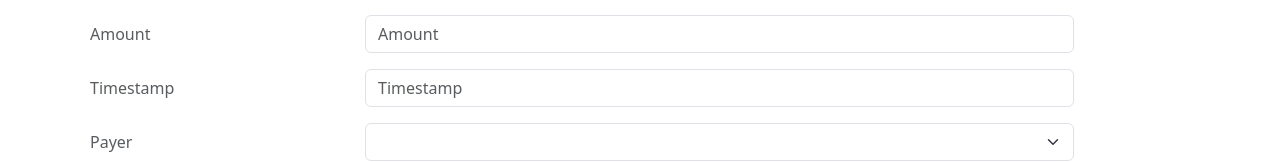
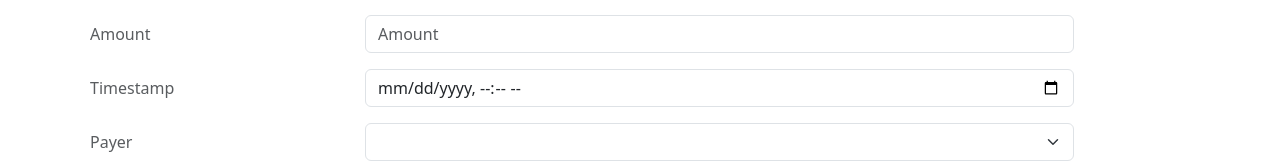
Before and after one commit to filipmilanov/EasyFlat, an Angular app in the folder frontend/: page /#/finance/expense/create in a window 1280 px wide. Shown: the part 234-396 px from the top of the page. Built offline with nearby package versions, Linux system fonts and the light colour scheme.

Commit message:
fix[FV]: timestamp is no a date time picker
Refs: #196

```diff
--- a/frontend/src/app/components/finance/expense-create-edit/expense-create-edit.component.html
+++ b/frontend/src/app/components/finance/expense-create-edit/expense-create-edit.component.html
@@ -60,7 +60,7 @@
           Timestamp
         </label>
         <div class="col-md-10 col-lg-8">
-          <input type="text"
+          <input type="datetime-local"
                  class="form-control"
                  id="createdAt"
                  name="createdAt"
```
